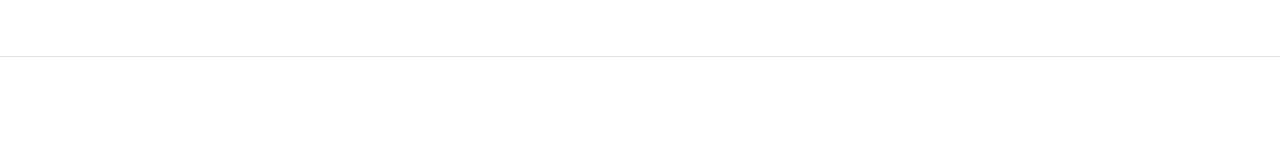
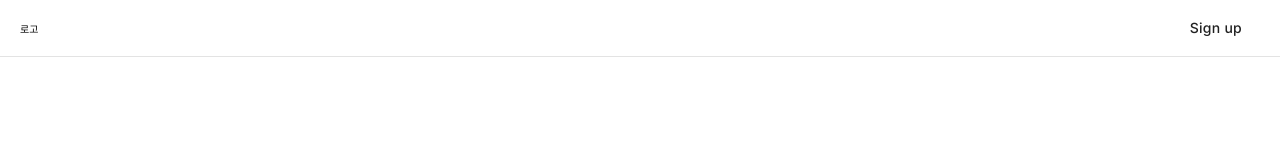
Before and after one commit to coding-in-the-room/when-do-we-meet, a React (Create React App) app in the folder client/: page / in a window 1280 px wide. Shown: the top 160 px of the page. Built offline with nearby package versions, Linux system fonts and the light colour scheme.

Commit message:
client | rename Button to button

```diff
--- a/client/src/component/Button/index.tsx
+++ b/client/src/component/button/index.tsx
@@ -14,7 +14,7 @@ const Button: React.FC<ButtonProps> = ({
   backgroundColor = "white",
 }) => {
   return (
-    <S.Button disableRipple={true}>
+    <S.Button backgroundColor={backgroundColor} disableRipple={true}>
       <S.ButtonContainer>{children}</S.ButtonContainer>
     </S.Button>
   );
--- a/client/src/component/Button/styles.tsx
+++ b/client/src/component/button/styles.tsx
@@ -1,11 +1,14 @@
 import MaterialButton from "@material-ui/core/Button";
 import styled from "styled-components/macro";
 
-interface ButtonContainerProps {}
+interface ButtonContainerProps {
+  backgroundColor?: string;
+}
 
-export const Button = styled(MaterialButton)`
+export const Button = styled(MaterialButton)<ButtonContainerProps>`
   && {
     text-transform: none;
+    background-color: ${(props) => props.backgroundColor};
   }
 `;
 
--- a/client/src/component/header/index.tsx
+++ b/client/src/component/header/index.tsx
@@ -10,9 +10,13 @@ const Header: React.FC<HeaderProps> = () => {
     <S.Header>
       <S.HeaderContainer>
         <S.MobileContainer>
+          <S.Logo>로고</S.Logo>
           <Button>Sign up</Button>
         </S.MobileContainer>
-        <S.DesktopContainer></S.DesktopContainer>
+        <S.DesktopContainer>
+          <S.Logo>로고</S.Logo>
+          <Button>Sign up</Button>
+        </S.DesktopContainer>
       </S.HeaderContainer>
     </S.Header>
   );
--- a/client/src/component/header/styles.tsx
+++ b/client/src/component/header/styles.tsx
@@ -54,5 +54,16 @@ export const DesktopContainer = styled.div`
 
   @media only screen and (min-width: ${BREAKPOINT}px) {
     display: flex;
+    justify-content: space-between;
   }
 `;
+
+export const Logo = styled.div`
+  display: flex;
+  align-items: center;
+  color: black;
+`;
+
+export const DesktopButtonsContainer = styled.div`
+  display: flex;
+`;
```
